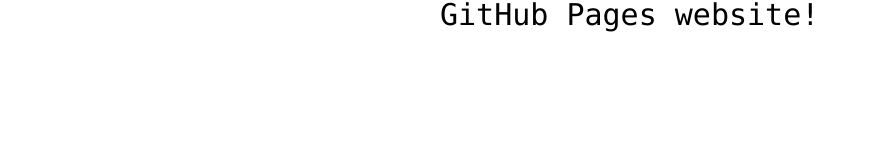
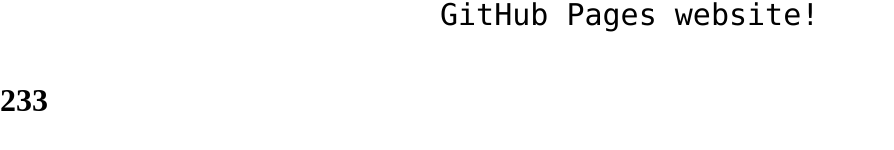
Before and after one commit to wsdx233/Article-template, a plain HTML site: page index.html in a window 1280 px wide. Shown: the part 426-576 px from the top of the page, without its empty margins (0-894 px from the left). Drawn offline with Linux system fonts and the light colour scheme.

Commit message:
Update index.html

```diff
--- a/index.html
+++ b/index.html
@@ -14,5 +14,6 @@
 <!-- Change this code here by copy and pasting your template on line 15 -->
 <p>Welcome to your first GitHub Pages website!</p>
 
+<h1>233</h1>
 </body>
 </html>
```
